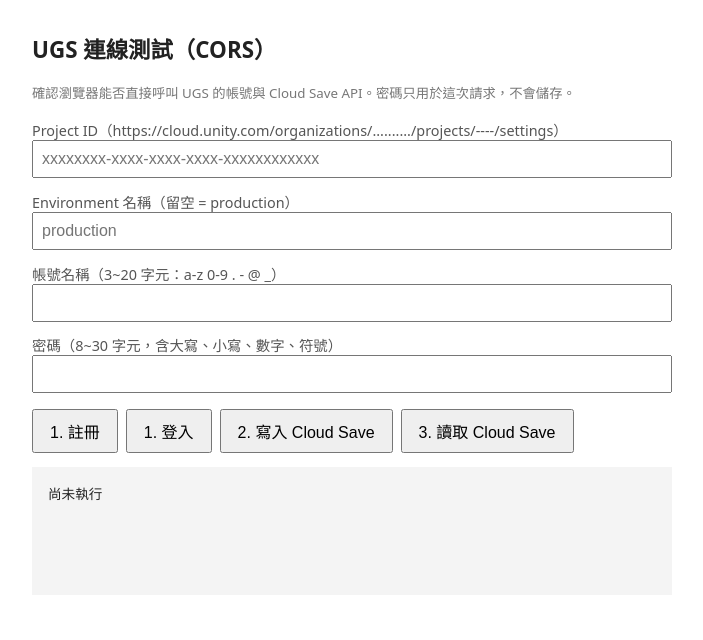
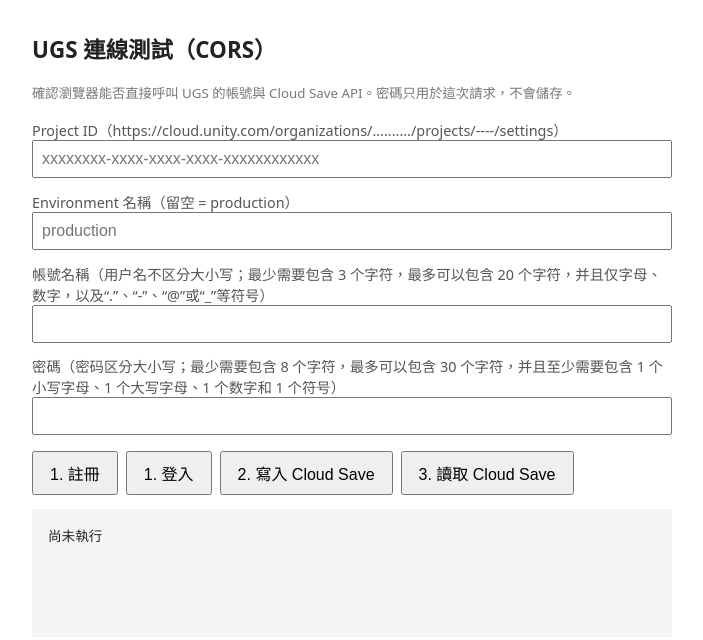
Before and after one commit to AJAXGAO/Calorie_Viewer, a plain HTML site: page CORS.html in a window 1280 px wide. Shown: the whole page, without its empty margins (288-991 px from the left). Drawn offline with Linux system fonts and the light colour scheme.

Commit message:
Update CORS.html

```diff
--- a/CORS.html
+++ b/CORS.html
@@ -28,10 +28,10 @@
 <label>Environment 名稱（留空 = production）
   <input id="environment" placeholder="production">
 </label>
-<label>帳號名稱（3~20 字元：a-z 0-9 . - @ _）
+<label>帳號名稱（用户名不区分大小写；最少需要包含 3 个字符，最多可以包含 20 个字符，并且仅字母、数字，以及“.”、“-”、“@”或“_”等符号）
   <input id="username" autocomplete="username">
 </label>
-<label>密碼（8~30 字元，含大寫、小寫、數字、符號）
+<label>密碼（密码区分大小写；最少需要包含 8 个字符，最多可以包含 30 个字符，并且至少需要包含 1 个小写字母、1 个大写字母、1 个数字和 1 个符号）
   <input id="password" type="password" autocomplete="current-password">
 </label>
 
```
